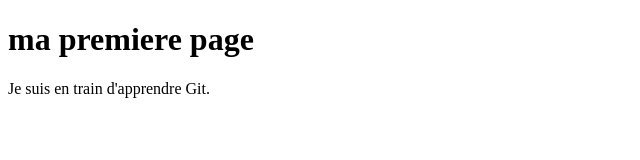
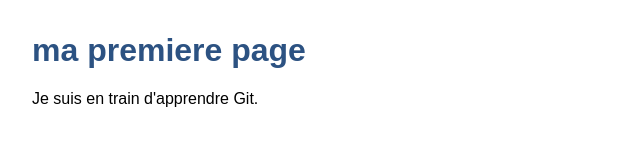
Before and after one commit to wissam2005-ait/exercice-git, a plain HTML site: page index.html in a window 1280 px wide. Shown: the whole page, without its empty margins (0-640 px from the left). Drawn offline with Linux system fonts and the light colour scheme.

Commit message:
ajouter une feuille css

```diff
--- a/index.html
+++ b/index.html
@@ -4,6 +4,7 @@
     <meta charset="UTF-8">
     <meta name="viewport" content="width=device-width, initial-scale=1.0">
     <title>hello git</title>
+    <link rel="stylesheet" href="style.css">
 </head>
 <body>
     <h1>ma premiere page </h1>
--- /dev/null
+++ b/style.css
@@ -0,0 +1,2 @@
+body { font-family: sans-serif; margin: 2rem; }
+h1 { color: #2c5282; }
```
